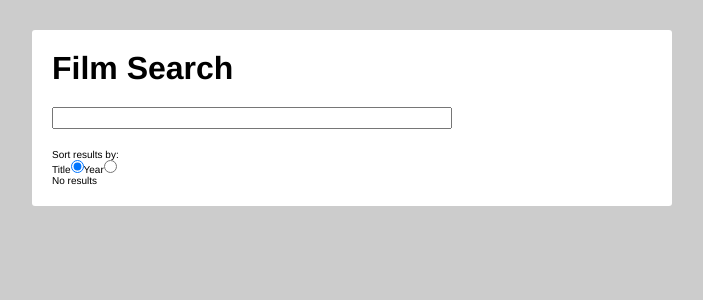
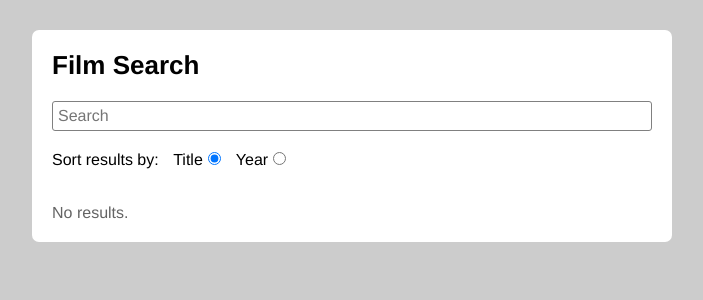
Before and after one commit to AnnaPostawka/FilmSearch, a React (Create React App) app: page / in a window 1280 px wide. Shown: the top 300 px of the page, without its empty margins (288-991 px from the left). Built offline with nearby package versions, Linux system fonts and the light colour scheme.

Commit message:
some more styling

```diff
--- a/src/components/App.css
+++ b/src/components/App.css
@@ -5,5 +5,11 @@
   padding: 2rem;
   margin-top: 3rem;
 
-  border-radius: 3px;
+  border-radius: 7px;
 }
+
+.app__content {
+  padding-top: 1.5rem;
+  font-size: 1.6rem;
+  color: rgb(100, 100, 100);
+}
--- a/src/components/App.js
+++ b/src/components/App.js
@@ -13,9 +13,11 @@ class App extends React.Component {
     return (
       <div className="app">
         <SearchBar onFormSubmit="this.props.searchFilms(title)" />
-        {this.props.pending && <Loader />}
-        {!this.props.pending && !this.props.error && <FilmsList />}
-        {this.props.error && <ErrorMessage message={this.props.error} />}
+        <div className="app__content">
+          {this.props.pending && <Loader />}
+          {this.props.error && <ErrorMessage message={this.props.error} />}
+          {!this.props.pending && !this.props.error && <FilmsList />}
+        </div>
       </div>
     );
   }
--- a/src/components/FilmsList/EmptyList.js
+++ b/src/components/FilmsList/EmptyList.js
@@ -1,5 +1,5 @@
 import React from "react";
 
 export const EmptyList = () => {
-  return <p>No results</p>;
+  return <p>No results.</p>;
 };
--- a/src/components/FilmsList/FilmItem.css
+++ b/src/components/FilmsList/FilmItem.css
@@ -1,15 +1,20 @@
 .film-item {
   display: flex;
   justify-content: space-between;
-  padding-top: 1.5rem;
+  color: black;
 }
 
-.film-title {
+.film-item:not(:last-child) {
+  margin-bottom: 1.5rem;
+}
+
+.film-item__title {
   font-size: 1.6rem;
   font-weight: 700;
+  padding-right: 1rem;
 }
 
-.film-year {
+.film-item__year {
   font-size: 1.6rem;
   font-weight: 300;
 }
--- a/src/components/FilmsList/FilmItem.js
+++ b/src/components/FilmsList/FilmItem.js
@@ -4,8 +4,8 @@ import "./FilmItem.css";
 const FilmItem = ({ year, title }) => {
   return (
     <div className="film-item">
-      <h2 className="film-title">{title}</h2>
-      <p className="film-year">{year}</p>
+      <h2 className="film-item__title">{title}</h2>
+      <p className="film-item__year">{year}</p>
     </div>
   );
 };
--- a/src/components/SearchBar/SearchBar.css
+++ b/src/components/SearchBar/SearchBar.css
@@ -1,10 +1,32 @@
-.heading {
-  font-size: 3.2rem;
+.main-heading {
+  font-size: 2.6rem;
   margin-bottom: 2rem;
 }
 
-.input {
-  width: 40rem;
+.search-form__input {
+  width: 100%;
   font-size: 1.6rem;
   margin-bottom: 2rem;
+  border-radius: 3px;
+  padding: 0.5rem;
+  font-family: inherit;
+  border: 1px solid grey;
+  box-shadow: none;
 }
+
+.radio-form {
+  margin-bottom: 2rem;
+}
+
+.radio-form__text {
+  display: inline;
+  margin-right: 1rem;
+}
+
+.radio-form__label {
+  margin-right: 1.5rem;
+}
+
+.radio-form__input {
+  margin-left: 0.5rem;
+}
--- a/src/components/SearchBar/index.js
+++ b/src/components/SearchBar/index.js
@@ -26,20 +26,23 @@ class SearchBar extends React.Component {
 
   render() {
     return (
-      <div>
-        <h1 className="heading">Film Search</h1>
-        <form onSubmit={this.onFormSubmit}>
+      <div className="search-bar">
+        <h1 className="main-heading">Film Search</h1>
+        <form className="search-form" onSubmit={this.onFormSubmit}>
           <input
-            className="input"
+            className="search-form__input"
             type="text"
             value={this.state.term}
             onChange={this.onInputChange}
+            placeholder="Search"
           ></input>
         </form>
-        <form>
-          <p>Sort results by: </p>
-          <label htmlFor="title">Title</label>
+        <form className="radio-form">
+          <p className="radio-form__text">Sort results by: </p>
+          <label className="radio-form__label" htmlFor="title">
+            Title
             <input
+              className="radio-form__input"
               type="radio"
               name="sortBy"
               id="title"
@@ -47,14 +50,18 @@ class SearchBar extends React.Component {
               defaultChecked
               onChange={this.onRadioChange}
             ></input>
-          <label htmlFor="year">Year</label>
+          </label>
+          <label className="radio-form__label" htmlFor="year">
+            Year
             <input
+              className="radio-form__input"
               type="radio"
               name="sortBy"
               id="year"
               value={SORT_BY.YEAR}
               onChange={this.onRadioChange}
             ></input>
+          </label>
         </form>
       </div>
     );
--- a/src/index.css
+++ b/src/index.css
@@ -14,4 +14,5 @@ body {
   box-sizing: border-box;
   background: #ccc;
   font-family: helvetica, arial;
+  font-size: 1.6rem;
 }
```
Lines whose indentation alone changed are shown as unchanged.
